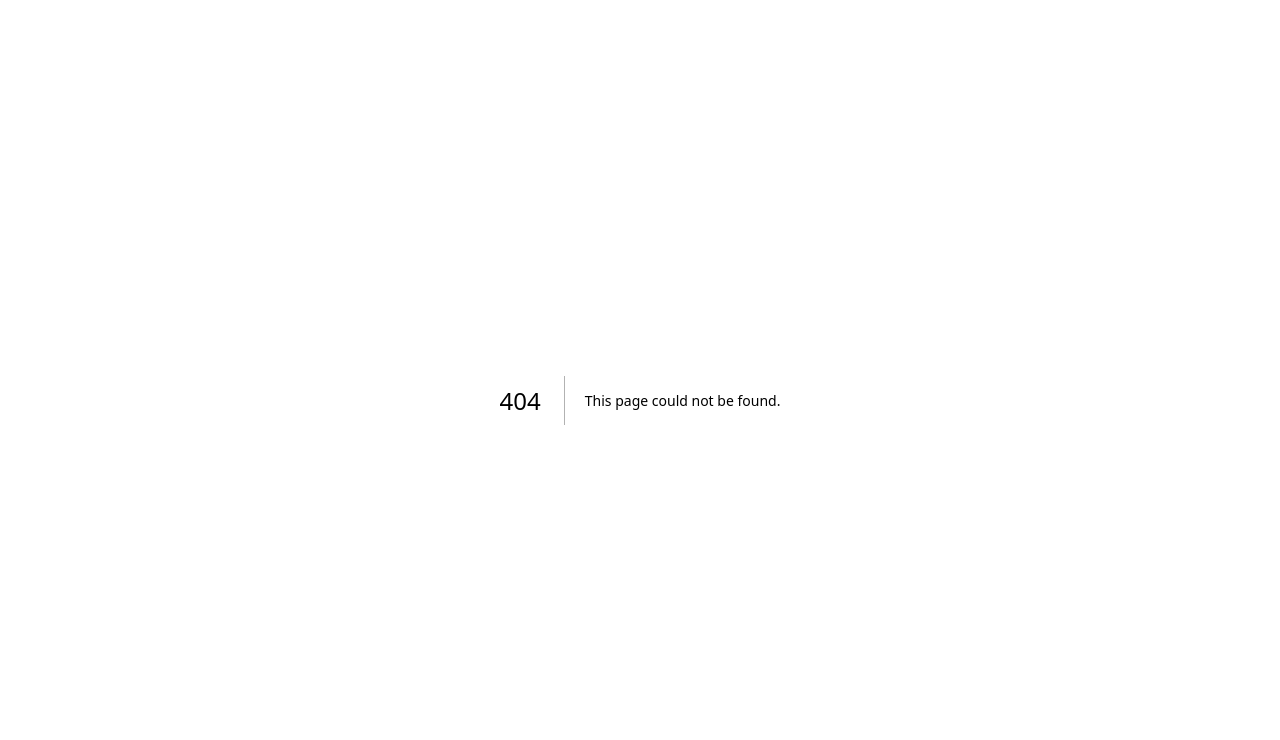
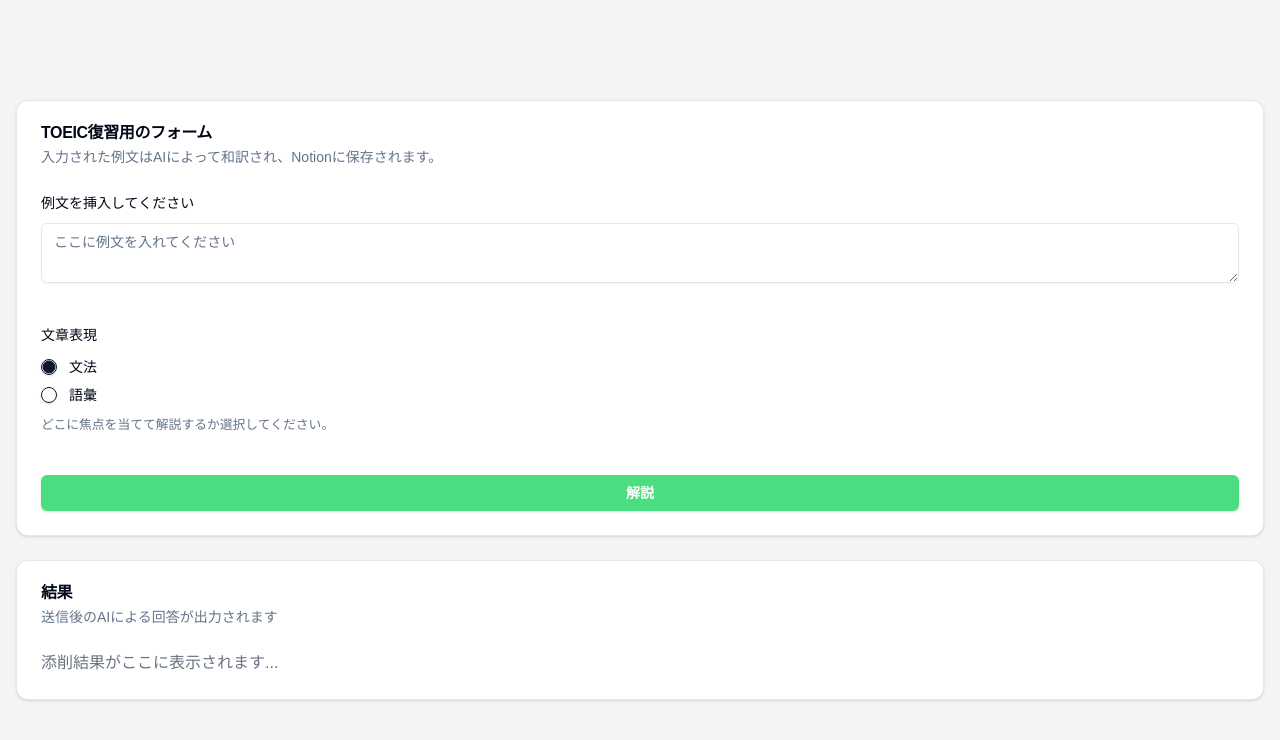
Before and after one commit to yusuken1121/ProofreadToNotion, a Next.js app: page /toeic in a window 1280 px wide. Before the commit this address had no page. Shown: the top 740 px of the page. Built offline with nearby package versions, Linux system fonts and the light colour scheme.

Commit message:
✨ TOEICのフロントエンドを追加

```diff
--- /dev/null
+++ b/src/app/toeic/page.tsx
@@ -0,0 +1,199 @@
+"use client";
+import { Button } from "@/components/ui/button";
+import {
+  Card,
+  CardContent,
+  CardDescription,
+  CardHeader,
+  CardTitle,
+} from "@/components/ui/card";
+import {
+  Form,
+  FormControl,
+  FormDescription,
+  FormField,
+  FormItem,
+  FormLabel,
+  FormMessage,
+} from "@/components/ui/form";
+import { RadioGroup, RadioGroupItem } from "@/components/ui/radio-group";
+import { Textarea } from "@/components/ui/textarea";
+import { ERROR_MESSAGES } from "@/config/ERROR_MESSAGES";
+import { descriptionTypeKeys, descriptionTypeOptions } from "@/config/toeic";
+import { zodResolver } from "@hookform/resolvers/zod";
+import { Loader2 } from "lucide-react";
+import React, { useState } from "react";
+import { useForm } from "react-hook-form";
+import ReactMarkdown from "react-markdown";
+import remarkGfm from "remark-gfm";
+import { toast } from "sonner";
+import { z } from "zod";
+
+const formSchema = z.object({
+  sentence: z.string().min(2, {
+    message: "2文字以上で入力してください。",
+  }),
+  description_type: z.enum(["grammar", "vocabulary"]),
+});
+
+const ToeicPage = () => {
+  const [result, setResult] = useState<string | null>(null);
+  const [resultLoading, setResultLoading] = useState(false);
+
+  const form = useForm<z.infer<typeof formSchema>>({
+    resolver: zodResolver(formSchema),
+    defaultValues: {
+      sentence: "",
+      description_type: descriptionTypeKeys[0],
+    },
+  });
+
+  const onSubmit = async (values: z.infer<typeof formSchema>) => {
+    console.log(values);
+    setResultLoading(true);
+    try {
+      const response = await fetch("/api/toeic", {
+        method: "POST",
+        headers: {
+          "Content-Type": "application/json",
+        },
+        body: JSON.stringify(values),
+      });
+
+      if (!response.ok) {
+        throw new Error("送信に失敗しました。");
+      }
+
+      const data = await response.json();
+      setResult(data.description);
+      toast.success("完了しました。");
+    } catch (error) {
+      if (error instanceof Error) {
+        toast.error(error.message);
+      } else {
+        toast.error(ERROR_MESSAGES.ja.FRONTEND.GENERAL.UNEXPECTED);
+      }
+    } finally {
+      setResultLoading(false);
+    }
+  };
+
+  return (
+    <main className="flex min-h-screen flex-col items-center justify-center bg-gray-100">
+      <div className="w-full container p-4 mx-auto space-y-6">
+        {/* フォーム */}
+        <Card>
+          <CardHeader>
+            <CardTitle>TOEIC復習用のフォーム</CardTitle>
+            <CardDescription>
+              入力された例文はAIによって和訳され、Notionに保存されます。
+            </CardDescription>
+          </CardHeader>
+          <CardContent>
+            <Form {...form}>
+              <form
+                className="flex flex-col space-y-10"
+                onSubmit={form.handleSubmit(onSubmit)}
+              >
+                {/* 例文挿入 */}
+                <FormField
+                  control={form.control}
+                  name="sentence"
+                  render={({ field }) => (
+                    <FormItem>
+                      <FormLabel>例文を挿入してください</FormLabel>
+                      <FormControl>
+                        <Textarea
+                          placeholder="ここに例文を入れてください"
+                          {...field}
+                        />
+                      </FormControl>
+                      <FormMessage />
+                    </FormItem>
+                  )}
+                />
+
+                {/* 添削指定 */}
+                <FormField
+                  control={form.control}
+                  name="description_type"
+                  render={({ field }) => (
+                    <FormItem className="space-y-3">
+                      <FormLabel>文章表現</FormLabel>
+                      <FormControl>
+                        <RadioGroup
+                          onValueChange={field.onChange}
+                          defaultValue={field.value}
+                          className="flex flex-col space-y-1"
+                        >
+                          {Object.entries(descriptionTypeOptions).map(
+                            ([key, value]) => (
+                              <FormItem
+                                key={key}
+                                className="flex items-center space-x-3 space-y-0"
+                              >
+                                <FormControl>
+                                  <RadioGroupItem value={key} />
+                                </FormControl>
+                                <FormLabel className="font-normal">
+                                  {value}
+                                </FormLabel>
+                              </FormItem>
+                            )
+                          )}
+                        </RadioGroup>
+                      </FormControl>
+                      <FormDescription>
+                        どこに焦点を当てて解説するか選択してください。
+                      </FormDescription>
+                      <FormMessage />
+                    </FormItem>
+                  )}
+                />
+
+                {/* 送信ボタン */}
+                <Button
+                  type="submit"
+                  className="w-full bg-green-400 hover:bg-green-400/80 hover:bg-opacity-80 text-white font-bold"
+                  disabled={resultLoading}
+                >
+                  {resultLoading ? (
+                    <>
+                      <Loader2 className="w-5 h-5 animate-spin" />{" "}
+                      <span>処理中...</span>
+                    </>
+                  ) : (
+                    <span>解説</span>
+                  )}
+                </Button>
+              </form>
+            </Form>
+          </CardContent>
+        </Card>
+
+        {/* 結果 */}
+        <Card>
+          <CardHeader>
+            <CardTitle>結果</CardTitle>
+            <CardDescription>
+              送信後のAIによる回答が出力されます
+            </CardDescription>
+          </CardHeader>
+          <CardContent>
+            <div className="prose max-w-none break-words">
+              {result ? (
+                <ReactMarkdown remarkPlugins={[remarkGfm]}>
+                  {result}
+                </ReactMarkdown>
+              ) : (
+                <p className="text-gray-500">添削結果がここに表示されます...</p>
+              )}
+            </div>
+          </CardContent>
+        </Card>
+      </div>
+    </main>
+  );
+};
+
+export default ToeicPage;
```
